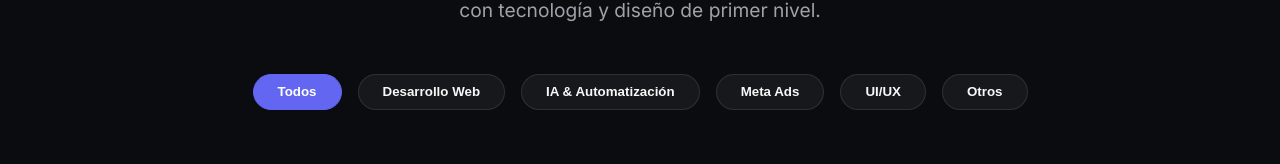
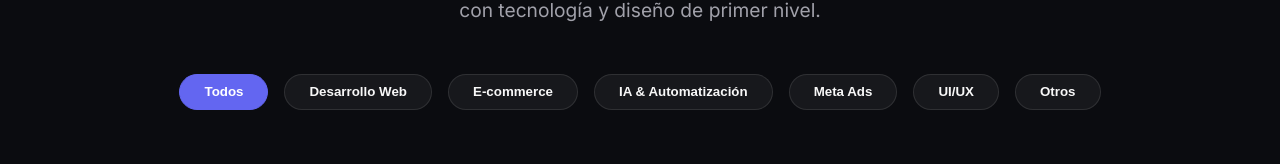
Before and after one commit to luk1311/AutoScale-agency, a React (Vite) app: page /portafolio in a window 1280 px wide. Shown: the part 267-431 px from the top of the page. Built offline with nearby package versions, Linux system fonts and the light colour scheme; no server answers; the database is empty.

Commit message:
feat: add portfolio display page and CRM editor for managing project content via Supabase

```diff
--- a/src/components/PortfolioPage.jsx
+++ b/src/components/PortfolioPage.jsx
@@ -42,7 +42,7 @@ const PortfolioPage = () => {
   const openModal = () => setIsModalOpen(true);
   const closeModal = () => setIsModalOpen(false);
 
-  const categories = ['Todos', 'Desarrollo Web', 'IA & Automatización', 'Meta Ads', 'UI/UX', 'Otros'];
+  const categories = ['Todos', 'Desarrollo Web', 'E-commerce', 'IA & Automatización', 'Meta Ads', 'UI/UX', 'Otros'];
 
   const filteredProjects = filter === 'Todos'
     ? allProjects
--- a/src/components/crm/PortfolioEditor.jsx
+++ b/src/components/crm/PortfolioEditor.jsx
@@ -304,6 +304,7 @@ const PortfolioEditor = () => {
                     onChange={(e) => updateField('category', e.target.value)}
                   >
                     <option value="Desarrollo Web">Desarrollo Web</option>
+                    <option value="E-commerce">E-commerce</option>
                     <option value="IA & Automatización">IA & Automatización</option>
                     <option value="Meta Ads">Meta Ads</option>
                     <option value="UI/UX">UI/UX</option>
```
